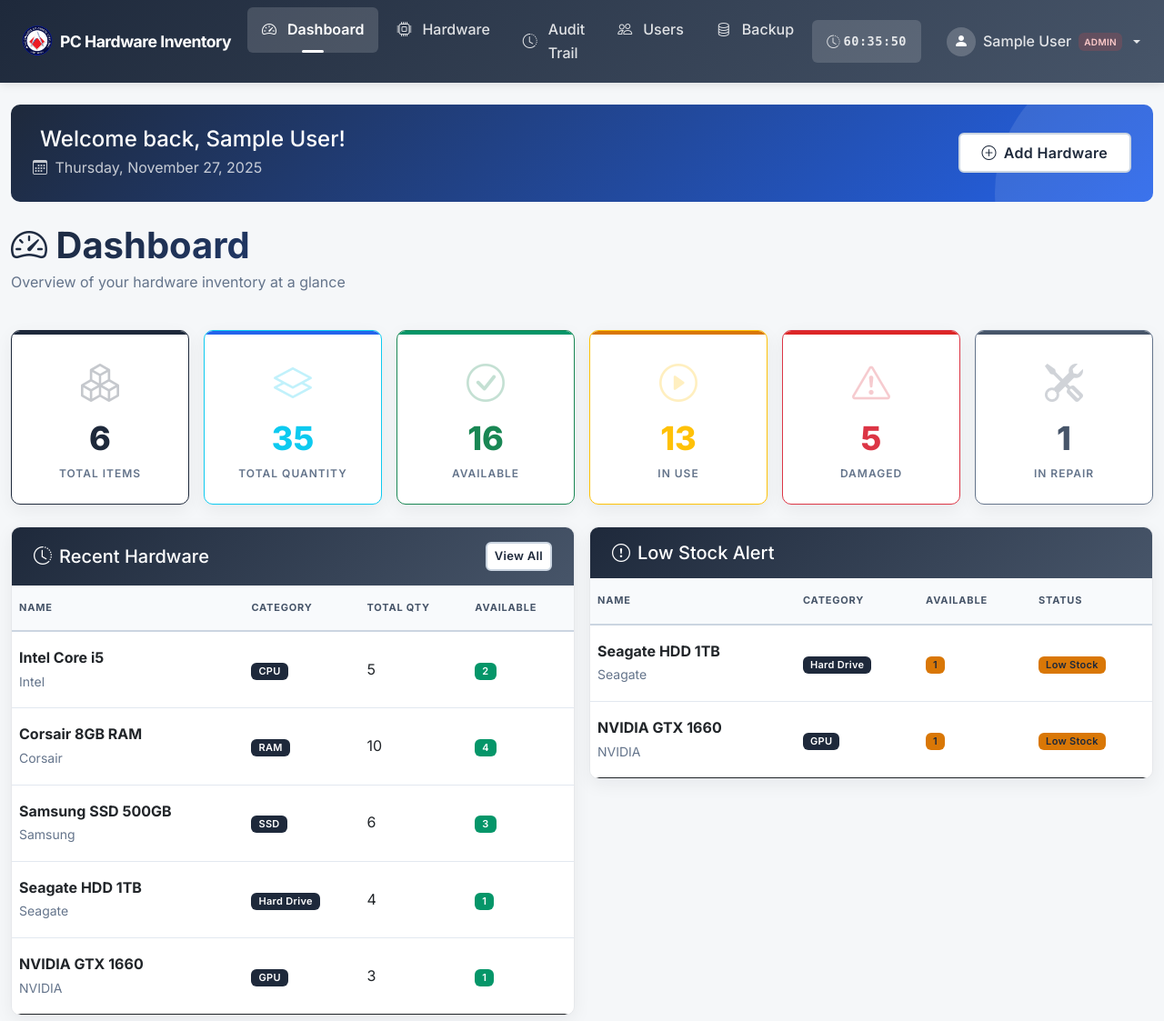
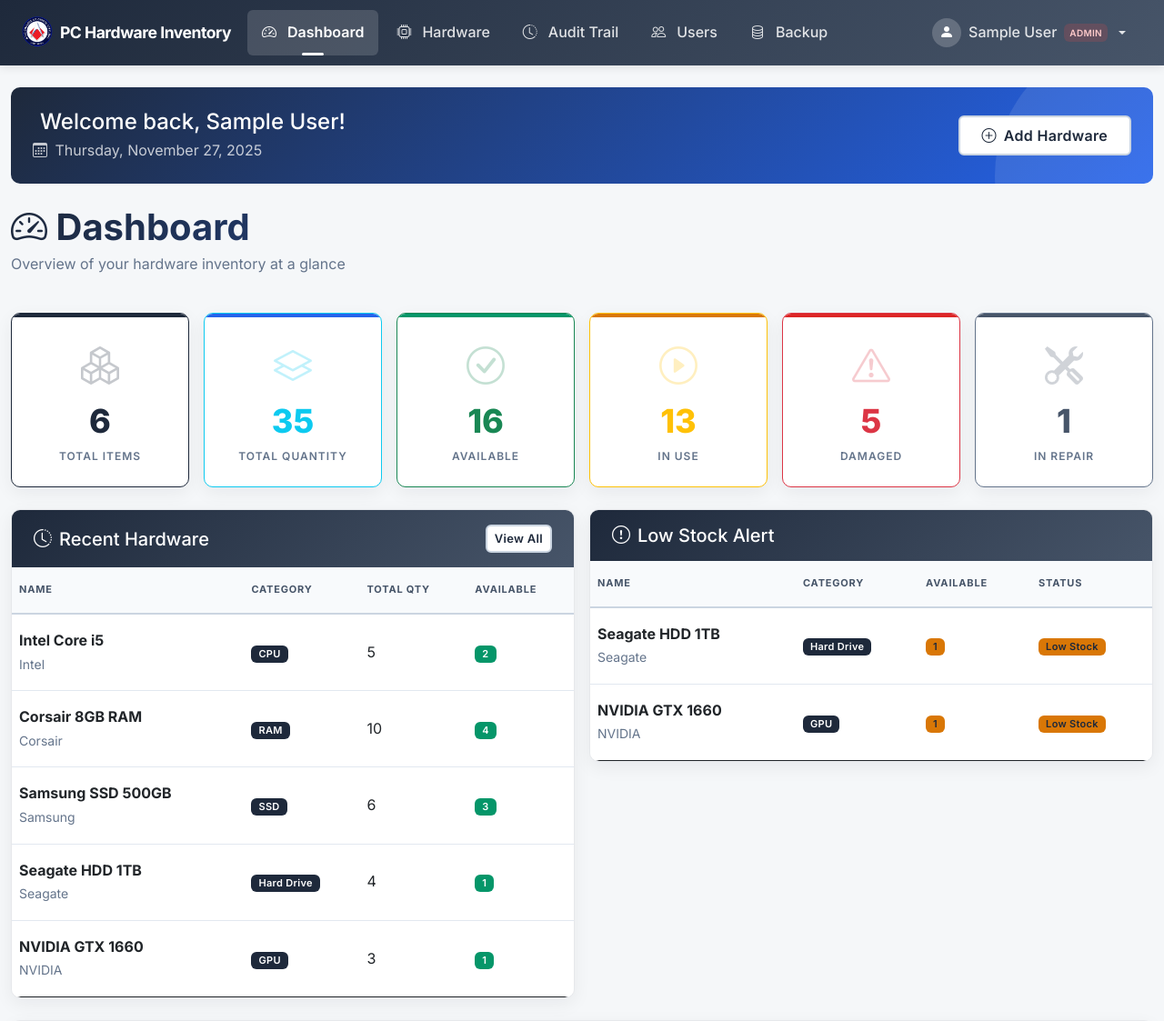
Before and after one commit to Katsura34/PC_hardware_inventory, a PHP site: page /dashboard.php in a window 1280 px wide. Shown: the top 1123 px of the page at 91% size. Run offline with PHP 8.4, Linux system fonts and the light colour scheme; the visitor is signed in with stand-in values (Sample User, id 1); data comes from the database, SQL or seed files in the repository.

Commit message:
Remove live timer from navbar, keep only in users.php for admin tracking
Co-authored-by: Katsura34 <157209871+Katsura34@users.noreply.github.com>

```diff
--- a/assets/css/style.css
+++ b/assets/css/style.css
@@ -2269,33 +2269,3 @@ body.has-sidebar {
         max-width: 50%;
     }
 }
-
-
-/* ============================================
-   Live Active Time Display
-   ============================================ */
-.active-time-display {
-    background: rgba(255, 255, 255, 0.15);
-    border-radius: var(--radius-sm);
-    padding: var(--space-xs) var(--space-sm) !important;
-    font-size: 0.85rem;
-    font-weight: 500;
-    color: rgba(255, 255, 255, 0.9) !important;
-    cursor: default !important;
-}
-
-.active-time-display:hover {
-    background: rgba(255, 255, 255, 0.2);
-    color: var(--white) !important;
-}
-
-.active-time-display i {
-    font-size: 0.9rem;
-}
-
-#activeTimeValue,
-#activeTimeValueMobile {
-    font-family: 'SF Mono', Monaco, Consolas, 'Courier New', monospace;
-    font-weight: 600;
-    letter-spacing: 0.5px;
-}
--- a/includes/footer.php
+++ b/includes/footer.php
@@ -43,72 +43,5 @@
         });
     });
     </script>
-
-    <!-- Live Active Time Counter -->
-    <script>
-    (function() {
-        // Get session start timestamp from the header element
-        var activeTimeDisplay = document.getElementById('activeTimeDisplay');
-        if (!activeTimeDisplay) return;
-
-        var sessionStartEpoch = parseInt(activeTimeDisplay.getAttribute('data-session-start'), 10);
-
-        // Validate session start timestamp - must be a reasonable value
-        // (not in the future, and not more than 30 days in the past)
-        var currentTime = Math.floor(Date.now() / 1000);
-        var thirtyDaysAgo = currentTime - (30 * 24 * 60 * 60);
-        if (isNaN(sessionStartEpoch) || sessionStartEpoch <= 0 ||
-            sessionStartEpoch > currentTime || sessionStartEpoch < thirtyDaysAgo) {
-            return;
-        }
-
-        // Format seconds into H:MM:SS format
-        function formatActiveTime(totalSeconds) {
-            var hours = Math.floor(totalSeconds / 3600);
-            var minutes = Math.floor((totalSeconds % 3600) / 60);
-            var seconds = totalSeconds % 60;
-
-            // Pad minutes and seconds with leading zeros
-            var minutesStr = minutes < 10 ? '0' + minutes : minutes;
-            var secondsStr = seconds < 10 ? '0' + seconds : seconds;
-
-            return hours + ':' + minutesStr + ':' + secondsStr;
-        }
-
-        // Update the active time display
-        // Note: Uses client device time for real-time updates. May have minor drift from server time.
-        function updateActiveTime() {
-            // Calculate elapsed time: current device time - session start time
-            var currentTimeEpoch = Math.floor(Date.now() / 1000);
-            var elapsedSeconds = Math.max(0, currentTimeEpoch - sessionStartEpoch);
-            var formattedTime = formatActiveTime(elapsedSeconds);
-
-            // Update the main display
-            var activeTimeValue = document.getElementById('activeTimeValue');
-            if (activeTimeValue) {
-                activeTimeValue.textContent = formattedTime;
-            }
-
-            // Update the mobile display (in dropdown)
-            var activeTimeValueMobile = document.getElementById('activeTimeValueMobile');
-            if (activeTimeValueMobile) {
-                activeTimeValueMobile.textContent = formattedTime;
-            }
-        }
-
-        // Initial update
-        updateActiveTime();
-
-        // Update every second - store interval ID for cleanup
-        var activeTimeIntervalId = setInterval(updateActiveTime, 1000);
-
-        // Cleanup interval when page is unloaded to prevent memory leaks
-        window.addEventListener('beforeunload', function() {
-            if (activeTimeIntervalId) {
-                clearInterval(activeTimeIntervalId);
-            }
-        });
-    })();
-    </script>
 </body>
 </html>
--- a/includes/header.php
+++ b/includes/header.php
@@ -108,22 +108,8 @@ if (!isset($pageTitle)) {
                     <?php endif; ?>
                 </ul>
 
-                <!-- Right Side: Active Time & User Menu -->
-                <ul class="navbar-nav ms-auto align-items-center">
-                    <!-- Live Active Time Display -->
-                    <?php
-                    // Get session start time for live timer
-                    $sessionStartEpoch = isset($_SESSION['login_time']) ? $_SESSION['login_time'] : time();
-                    ?>
-                    <li class="nav-item me-2 d-none d-sm-block">
-                        <span class="nav-link active-time-display d-flex align-items-center gap-1"
-                              id="activeTimeDisplay"
-                              data-session-start="<?php echo $sessionStartEpoch; ?>"
-                              title="Session active time">
-                            <i class="bi bi-clock-history" aria-hidden="true"></i>
-                            <span id="activeTimeValue">0:00:00</span>
-                        </span>
-                    </li>
+                <!-- Right Side: User Menu -->
+                <ul class="navbar-nav ms-auto">
                     <li class="nav-item dropdown">
                         <a class="nav-link dropdown-toggle d-flex align-items-center gap-2" href="#" id="userDropdown"
                            role="button" data-bs-toggle="dropdown" aria-expanded="false">
@@ -141,14 +127,6 @@ if (!isset($pageTitle)) {
                                 <small class="text-muted">Logged in as <?php echo escapeOutput($_SESSION['role']); ?></small>
                             </li>
                             <li><hr class="dropdown-divider"></li>
-                            <!-- Active Time in Dropdown (visible on mobile) -->
-                            <li class="dropdown-item-text d-sm-none">
-                                <div class="d-flex align-items-center gap-2 text-muted">
-                                    <i class="bi bi-clock-history" aria-hidden="true"></i>
-                                    <span>Active: <span id="activeTimeValueMobile">0:00:00</span></span>
-                                </div>
-                            </li>
-                            <li class="d-sm-none"><hr class="dropdown-divider"></li>
                             <li>
                                 <a class="dropdown-item d-flex align-items-center gap-2 text-danger" href="<?php echo BASE_PATH; ?>logout.php">
                                     <i class="bi bi-box-arrow-right" aria-hidden="true"></i>
```
